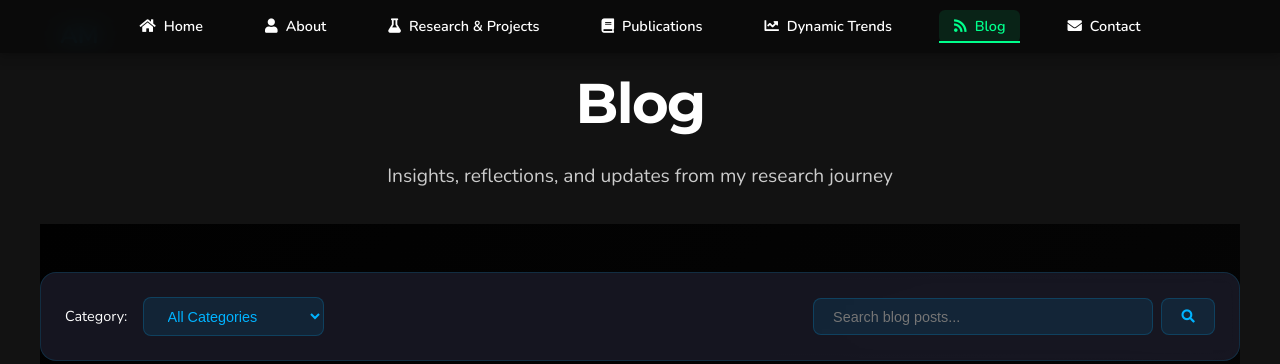
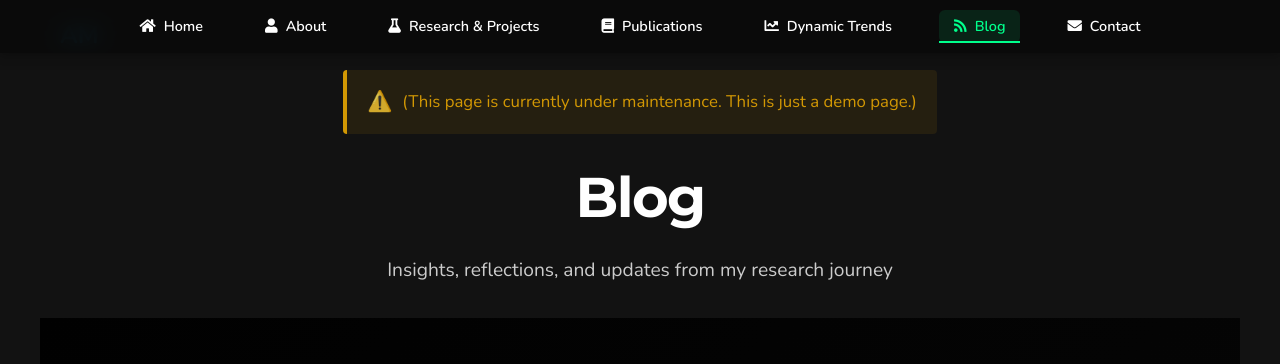
Before and after one commit to adhithmk/adhithmk.github.io, a website: page blog.html in a window 1280 px wide. Shown: the top 364 px of the page. Drawn offline with nearby package versions, Linux system fonts and the light colour scheme.

Commit message:
Add maintenance notices to blog and trends pages

```diff
--- a/blog.html
+++ b/blog.html
@@ -44,6 +44,9 @@
     <!-- Main Content -->
     <main class="main-content">
         <div class="container">
+            <div class="maintenance-notice">
+                <p>(This page is currently under maintenance. This is just a demo page.)</p>
+            </div>
             <div class="page-header">
                 <h1 class="page-title">Blog</h1>
                 <p class="page-subtitle">Insights, reflections, and updates from my research journey</p>
--- a/css/styles.css
+++ b/css/styles.css
@@ -22,6 +22,36 @@
   --line-height-normal: 1.6; /* Standard line height */
   --line-height-heading: 1.2; /* Tighter line height for headings */
   --letter-spacing-wide: 0.5px; /* Wider letter spacing for certain elements */
+}
+
+/* Maintenance Notice */
+.maintenance-notice {
+    background-color: rgba(255, 183, 0, 0.1);
+    border-left: 4px solid #ffb700;
+    padding: 15px 20px;
+    margin-bottom: 30px;
+    border-radius: 4px;
+    animation: pulse 2s infinite;
+}
+
+.maintenance-notice p {
+    margin: 0;
+    color: #ffb700;
+    font-weight: 500;
+    display: flex;
+    align-items: center;
+    gap: 10px;
+}
+
+.maintenance-notice p::before {
+    content: '⚠️';
+    font-size: 1.2em;
+}
+
+@keyframes pulse {
+    0% { opacity: 0.8; }
+    50% { opacity: 1; }
+    100% { opacity: 0.8; }
 }
 
 /* Base Styles */
```
Also changed, not shown: trends.html (+3 -0 lines).
